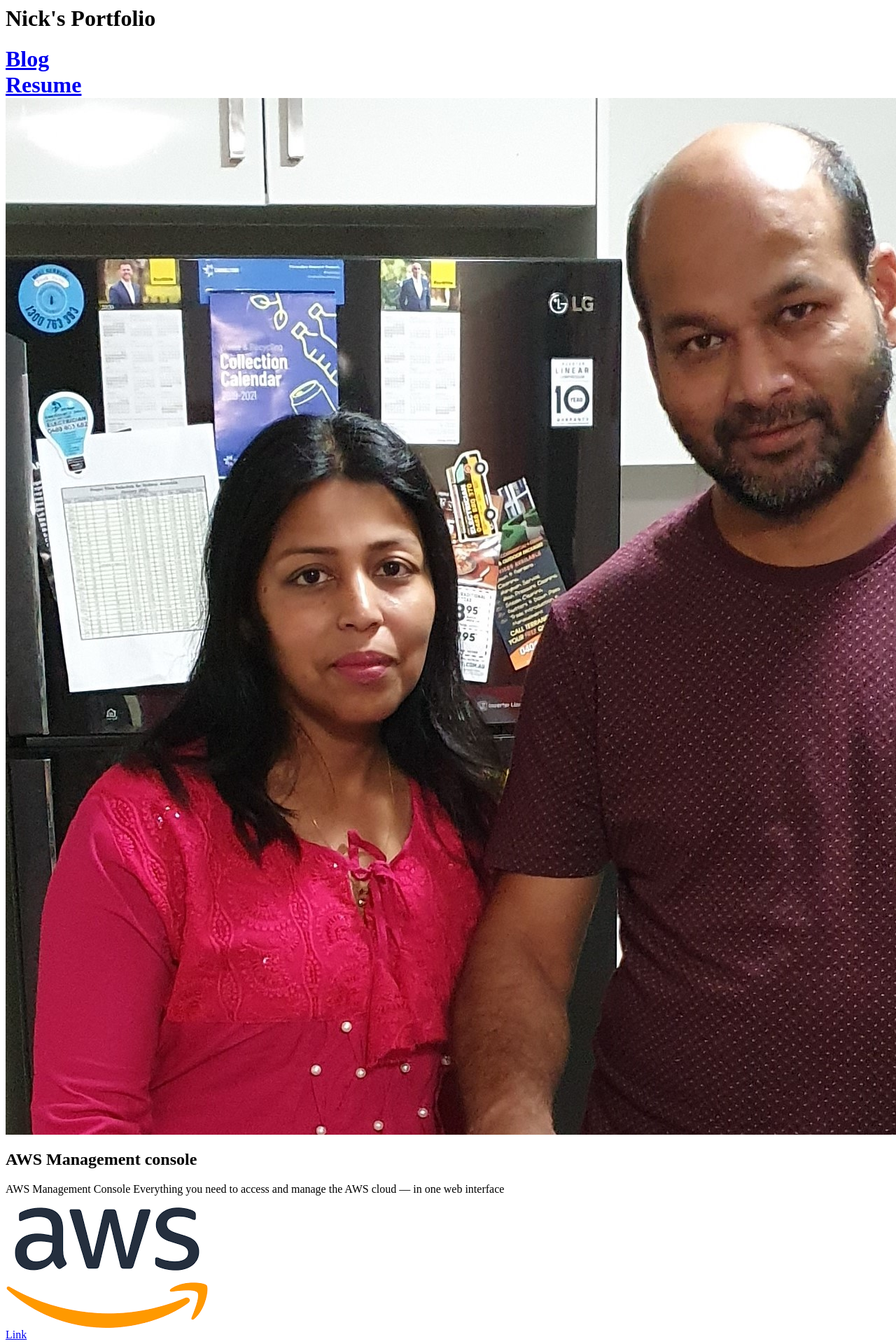
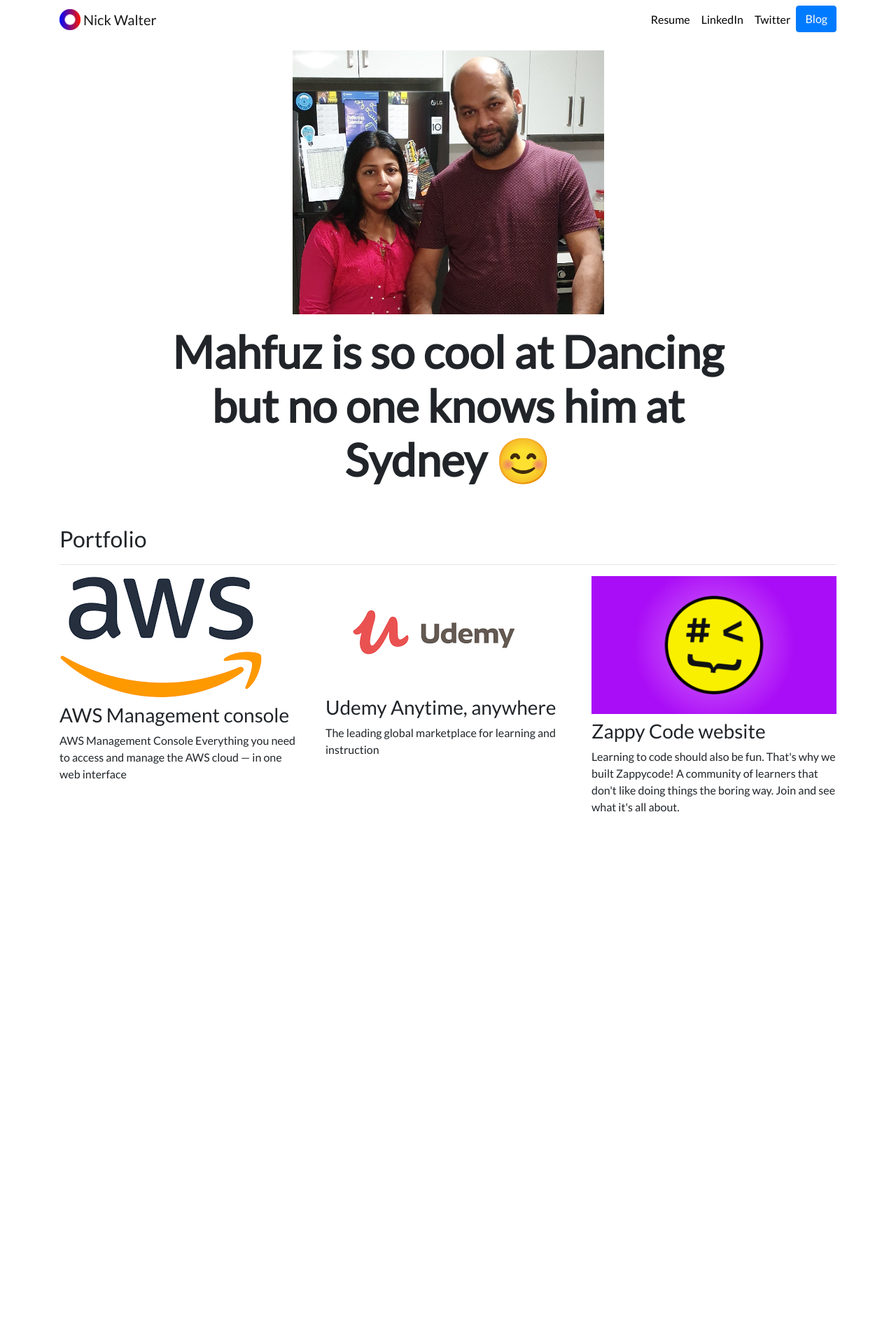
Before and after one commit to mahfuz007rashid/django_personal_portfolio, a Django app: page / in a window 1280 px wide; the page is wider, and only the part inside the window is pictured. Shown: the top 1920 px of that part at 70% size. After the commit the page ends 1160 px from the top of that part, so only its background shows below. Run offline with Django 3.2, Linux system fonts and the light colour scheme; data comes from the database, SQL or seed files in the repository; both versions use the stored data as it was after the commit; some libraries are stand-ins or nearby versions.

Commit message:
Fully completed

```diff
--- /dev/null
+++ b/portfolio/static/portfolio/custom.css
@@ -0,0 +1,24 @@
+.navbar-nav .nav-link {
+    color: rgba(0,0,0,1) !important;
+}
+
+.navbar-nav .nav-link:hover {
+    color: green !important;
+}
+
+body {
+    font-family: 'Lato', sans-serif;
+}
+
+#blogtitle {
+    font-size: 6rem;
+}
+
+@media (min-width: 992px) {
+    #hometext {
+        font-size: 4rem;
+    }
+    #blogdetailtitle {
+        font-size: 5rem;
+    }
+}
--- /dev/null
+++ b/portfolio/templates/portfolio/base.html
@@ -0,0 +1,62 @@
+{% load static %}
+<!doctype html>
+<html lang="en">
+
+<head>
+  <!-- Required meta tags -->
+  <meta charset="utf-8">
+  <meta name="viewport" content="width=device-width, initial-scale=1, shrink-to-fit=no">
+
+  <!-- Bootstrap CSS -->
+  <link rel="stylesheet" href="https://stackpath.bootstrapcdn.com/bootstrap/4.4.1/css/bootstrap.min.css" integrity="sha384-Vkoo8x4CGsO3+Hhxv8T/Q5PaXtkKtu6ug5TOeNV6gBiFeWPGFN9MuhOf23Q9Ifjh" crossorigin="anonymous">
+
+  <link rel="stylesheet" href="{% static "portfolio/custom.css" %}">
+
+  <link href="https://fonts.googleapis.com/css?family=Lato&display=swap" rel="stylesheet">
+
+  <link rel="icon" type="image/png" href="{% static "portfolio/Logo.png" %}">
+
+  <title>Nick Walter</title>
+</head>
+
+<body>
+
+  <nav id="topNav" class="navbar navbar-expand-md navbar-light">
+    <div class="container">
+      <a class="navbar-brand" href="{% url 'home' %}">
+        <img src="{% static "portfolio/Logo.png" %}" width="30" height="30" class="d-inline-block align-top" alt="Nick's Logo">
+        <span>Nick Walter</span>
+      </a>
+      <button class="navbar-toggler" type="button" data-toggle="collapse" data-target="#navbarNav" aria-controls="navbarNav" aria-expanded="false" aria-label="Toggle navigation">
+        <span class="navbar-toggler-icon"></span>
+      </button>
+      <div class="collapse navbar-collapse text-center" id="navbarNav">
+        <ul class="navbar-nav ml-auto">
+          <li class="nav-item">
+            <a class="nav-link" href="{% static "portfolio/resume.pdf" %}">Resume</a>
+          </li>
+          <li class="nav-item">
+            <a class="nav-link" href="https://www.linkedin.com/in/nick-walter/" target="_blank">LinkedIn</a>
+          </li>
+          <li class="nav-item">
+            <a class="nav-link" href="https://twitter.com/ZappyCode" target="_blank">Twitter</a>
+          </li>
+          <li>
+            <a role="button" href="{% url 'blog:all_blogs' %}" class="btn btn-primary">Blog</a>
+          </li>
+        </ul>
+      </div>
+    </div>
+  </nav>
+  <div class="container">
+    {% block content %}{% endblock %}
+  </div>
+
+  <!-- Optional JavaScript -->
+  <!-- jQuery first, then Popper.js, then Bootstrap JS -->
+  <script src="https://code.jquery.com/jquery-3.4.1.slim.min.js" integrity="sha384-J6qa4849blE2+poT4WnyKhv5vZF5SrPo0iEjwBvKU7imGFAV0wwj1yYfoRSJoZ+n" crossorigin="anonymous"></script>
+  <script src="https://cdn.jsdelivr.net/npm/popper.js@1.16.0/dist/umd/popper.min.js" integrity="sha384-Q6E9RHvbIyZFJoft+2mJbHaEWldlvI9IOYy5n3zV9zzTtmI3UksdQRVvoxMfooAo" crossorigin="anonymous"></script>
+  <script src="https://stackpath.bootstrapcdn.com/bootstrap/4.4.1/js/bootstrap.min.js" integrity="sha384-wfSDF2E50Y2D1uUdj0O3uMBJnjuUD4Ih7YwaYd1iqfktj0Uod8GCExl3Og8ifwB6" crossorigin="anonymous"></script>
+</body>
+
+</html>
--- a/portfolio/templates/portfolio/home.html
+++ b/portfolio/templates/portfolio/home.html
@@ -1,25 +1,40 @@
+{% extends "portfolio/base.html" %}
 
+{% load static %}
 
-    <h1>Nick's Portfolio<h1>
+{% block content %}
 
-    {% load static %}
+<div class="row justify-content-center my-3">
+  <div class="col-5">
+    <img src="{% static 'portfolio/mahfuz.jpg' %}" class="img-fluid">
+  </div>
+</div>
 
-    <a href="{% url 'blog:all_blogs' %}">Blog</a>
-    <br>
+<div class="row justify-content-center mb-3">
+  <div class="col-md-9 text-center">
+    <h1 id="hometext" class="font-weight-bold">Mahfuz is so cool at Dancing but no one knows him at Sydney 😊</h1>
+  </div>
+</div>
 
-    <a href="{% static 'portfolio/resumetest.pdf' %}">Resume</a>
-    <br>
+<h2 class="mt-5">Portfolio</h2>
+<hr>
+<div class="row">
+  {% for project in projects %}
+  <div class="col-lg-4 col-md-6">
 
-    <img src="{% static 'portfolio/mahfuz.jpg' %}">
+    {% if project.url %}
+    <a href="{{ project.url }}">
+      <img src="{{ project.image.url }}" class="img-fluid mb-2">
+    </a>
+    {% else %}
 
-    {% for project in projects %}
+    <img src="{{ project.image.url }}" class="img-fluid mb-2">
+    {% endif %}
+    <h3>{{ project.title }}</h3>
+    <p>{{ project.description }}</p>
 
-    <h2>{{ project.title }}</h2>
-    <p>{{ project.description }}</p>
-    <img src="{{ project.image.url }}">
-    {% if project.url %}
-    <br><a href="{{ project.url}}">Link</a>
-    {% endif %}
+  </div>
+  {% endfor %}
+</div>
 
-
-    {% endfor %}
+{% endblock %}
```
Also changed, not shown: blog/templates/blog/all_blogs.html (+18 -7 lines), blog/templates/blog/detail.html (+10 -2 lines), db.sqlite3, media/portfolio/images/AWS.png (added), media/portfolio/images/SwiftUI_Icon.jpg (added), media/portfolio/images/Zappy_KsVrkhm_v9bVEMu.jpg (added), media/portfolio/images/Zappy_pwV8Tp8_YBnWhlJ.jpg (added), media/portfolio/images/download.png (added), media/portfolio/images/iOS_13_Course_Image.png (added), media/portfolio/images/iOS_13_Course_Image_MB2yD6v.png (added), media/portfolio/images/iOS_13_Course_Image_MB2yD6v_WyBoYS6.png (added), media/portfolio/images/udemy.png (added), portfolio/static/portfolio/Logo.png (added), portfolio/static/portfolio/SquareBlonde.jpg (added), 2 other files.
